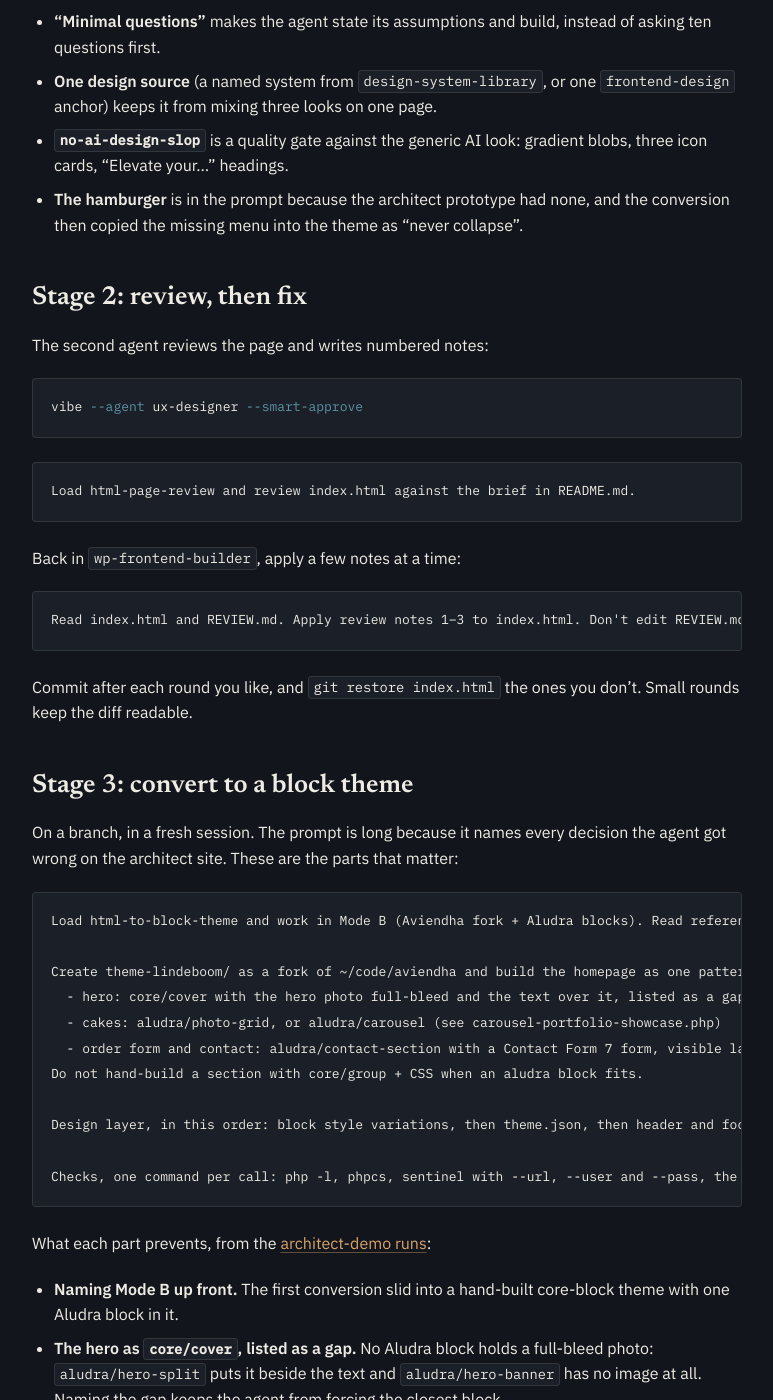
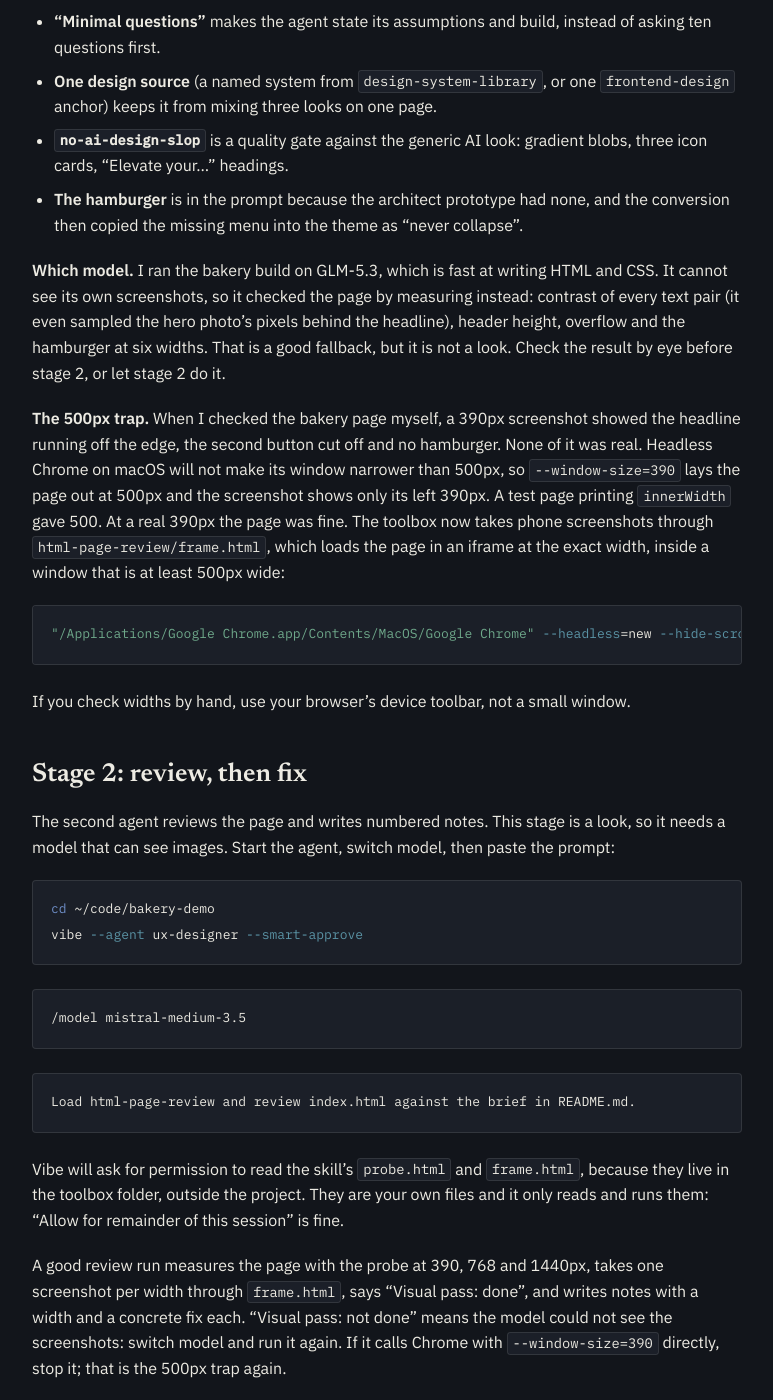
Before and after one commit to wpvillain/wpvillain.github.io, a Jekyll site: the page built from _posts/2026-11-12-mistral-vibe-wp-frontend-builder-brief-to-html-to-block-theme.markdown, in a window 1280 px wide and 1400 px high, scrolled down 6051 px. Shown: the whole window, without its empty margins (96-869 px from the left). Built offline with Jekyll 4.4.1, drawn with Linux system fonts in a browser that asks for light colours; some of the changed text lies outside the part shown.

Commit message:
Add model switch, 500px screenshot trap and review steps to Mistral Vibe post

````diff
--- a/_posts/2026-11-12-mistral-vibe-wp-frontend-builder-brief-to-html-to-block-theme.markdown
+++ b/_posts/2026-11-12-mistral-vibe-wp-frontend-builder-brief-to-html-to-block-theme.markdown
@@ -153,19 +153,38 @@ Every line is there because something went wrong without it:
 - **`no-ai-design-slop`** is a quality gate against the generic AI look: gradient blobs, three icon cards, "Elevate your…" headings.
 - **The hamburger** is in the prompt because the architect prototype had none, and the conversion then copied the missing menu into the theme as "never collapse".
 
+**Which model.** I ran the bakery build on GLM-5.3, which is fast at writing HTML and CSS. It cannot see its own screenshots, so it checked the page by measuring instead: contrast of every text pair (it even sampled the hero photo's pixels behind the headline), header height, overflow and the hamburger at six widths. That is a good fallback, but it is not a look. Check the result by eye before stage 2, or let stage 2 do it.
+
+**The 500px trap.** When I checked the bakery page myself, a 390px screenshot showed the headline running off the edge, the second button cut off and no hamburger. None of it was real. Headless Chrome on macOS will not make its window narrower than 500px, so `--window-size=390` lays the page out at 500px and the screenshot shows only its left 390px. A test page printing `innerWidth` gave 500. At a real 390px the page was fine. The toolbox now takes phone screenshots through `html-page-review/frame.html`, which loads the page in an iframe at the exact width, inside a window that is at least 500px wide:
+
+```bash
+"/Applications/Google Chrome.app/Contents/MacOS/Google Chrome" --headless=new --hide-scrollbars --allow-file-access-from-files --virtual-time-budget=6000 --window-size=600,4000 --screenshot=/tmp/page-390.png "file:///Users/you/code/wp-vibe-toolbox/skills/html-page-review/frame.html?target=file:///Users/you/code/bakery-demo/index.html&w=390&h=4000"
+```
+
+If you check widths by hand, use your browser's device toolbar, not a small window.
+
 ## Stage 2: review, then fix
 
-The second agent reviews the page and writes numbered notes:
+The second agent reviews the page and writes numbered notes. This stage is a look, so it needs a model that can see images. Start the agent, switch model, then paste the prompt:
 
 ```bash
+cd ~/code/bakery-demo
 vibe --agent ux-designer --smart-approve
+```
+
+```
+/model mistral-medium-3.5
 ```
 
 ```
 Load html-page-review and review index.html against the brief in README.md.
 ```
 
-Back in `wp-frontend-builder`, apply a few notes at a time:
+Vibe will ask for permission to read the skill's `probe.html` and `frame.html`, because they live in the toolbox folder, outside the project. They are your own files and it only reads and runs them: "Allow for remainder of this session" is fine.
+
+A good review run measures the page with the probe at 390, 768 and 1440px, takes one screenshot per width through `frame.html`, says "Visual pass: done", and writes notes with a width and a concrete fix each. "Visual pass: not done" means the model could not see the screenshots: switch model and run it again. If it calls Chrome with `--window-size=390` directly, stop it; that is the 500px trap again.
+
+Back in `wp-frontend-builder`, on GLM again since this is code, apply a few notes at a time:
 
 ```
 Read index.html and REVIEW.md. Apply review notes 1–3 to index.html. Don't edit REVIEW.md. When done, list per note what you changed.
@@ -203,6 +222,8 @@ What each part prevents, from the [architect-demo runs](https://github.com/image
 
 The agent reports a table of sections and blocks, the gaps no block covers, and what still differs from `index.html`.
 
+**Which model.** Run the conversion on GLM: it is all code, and that is where GLM is fastest. Before you accept the report, switch the same session with `/model mistral-medium-3.5` and ask it to compare the screenshots of `index.html` and the site at 1440px and 390px. Without that switch, "what still differs" comes from measurements only.
+
 ## Stage 4: the design pass
 
 The report and your own screenshots become a numbered list for one more run on the same branch, so its diff shows only the design changes:
@@ -215,13 +236,15 @@ Load html-to-block-theme. theme-lindeboom/ does not yet match index.html. Do a d
 3. Order form: labels above the fields, no placeholders as labels.
 ```
 
-One point per difference makes the result easy to check against the screenshots. Expect one or two of these passes.
+One point per difference makes the result easy to check against the screenshots. Expect one or two of these passes. The same model split applies: GLM for the fixes, `/model mistral-medium-3.5` for the before and after comparison.
 
 ## What I would tell myself before the first run
 
 - **Start every stage in a fresh session.** The prompts are written to stand alone, and a long session drifts.
 - **Keep `PROMPTS.md` honest.** Write down after each run what went wrong. My skill changes came from those notes, not from planning.
 - **"All checks pass" is not done.** Ask for the screenshots.
+- **Code on a fast model, looks on a model that can see.** In Vibe, check `supports_images` in your model's entry in `~/.vibe/config.toml`. Without it, an agent that "checked" a screenshot or a photo did not.
+- **Never trust a phone screenshot from a narrow headless window.** Headless Chrome on macOS stops at 500px; use an iframe at the exact width.
 - **Check the starter and the plugin after each run.** `git status` in both, so a fork that ran a tool in the wrong folder does not leave logs in your starter theme.
 
 The agent, the skills and the prompt templates are public in [wp-vibe-toolbox](https://github.com/imagewize/wp-vibe-toolbox); the prompts for each stage are also in its [agents README](https://github.com/imagewize/wp-vibe-toolbox/blob/main/agents/README.md#running-the-agents). The full run log, including the block theme it produced, is in [architect-demo](https://github.com/imagewize/architect-demo). For which Mistral model to use for which of these stages, see [my model routing post]({% post_url 2026-11-06-mistral-vibe-model-routing-block-theme-patterns-elayne %}).
````
